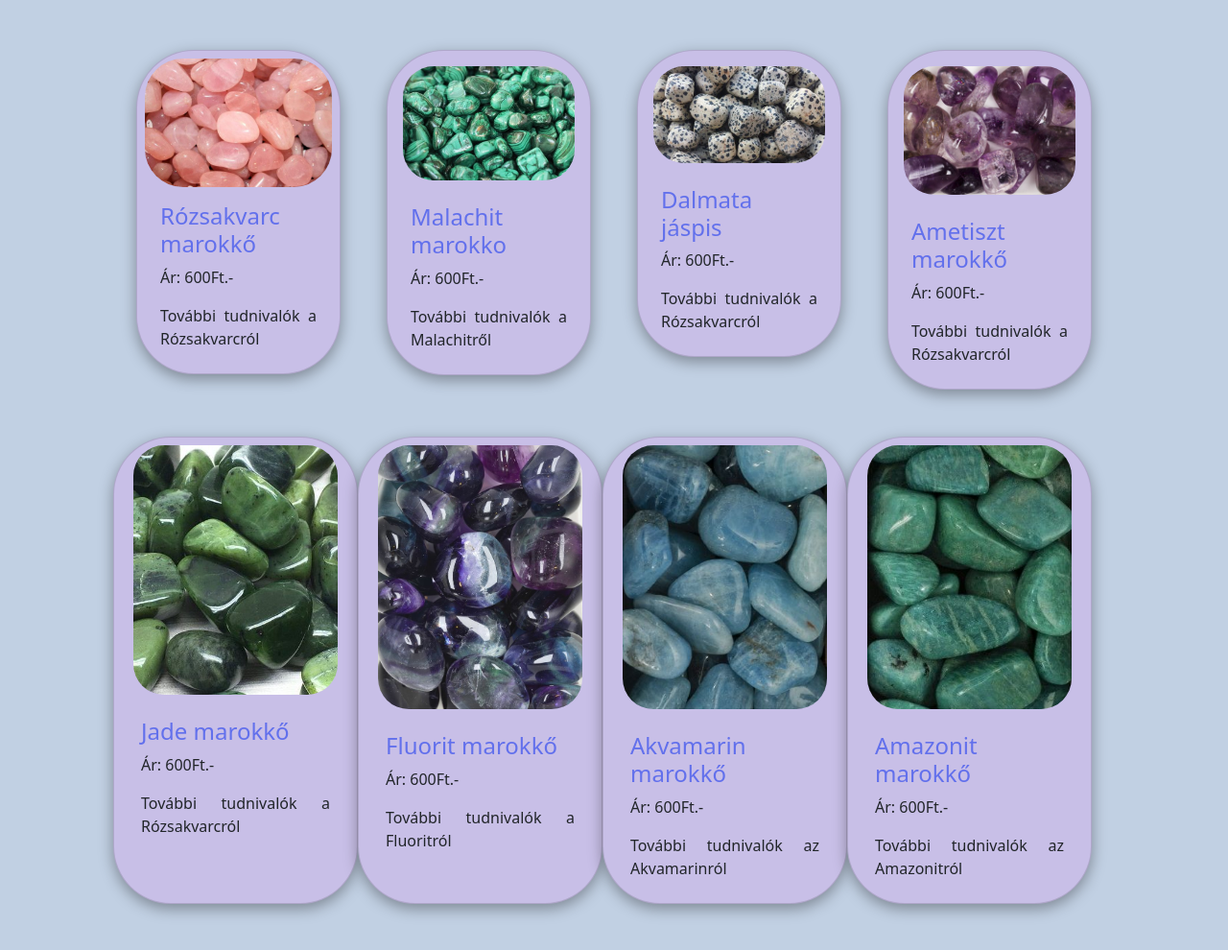
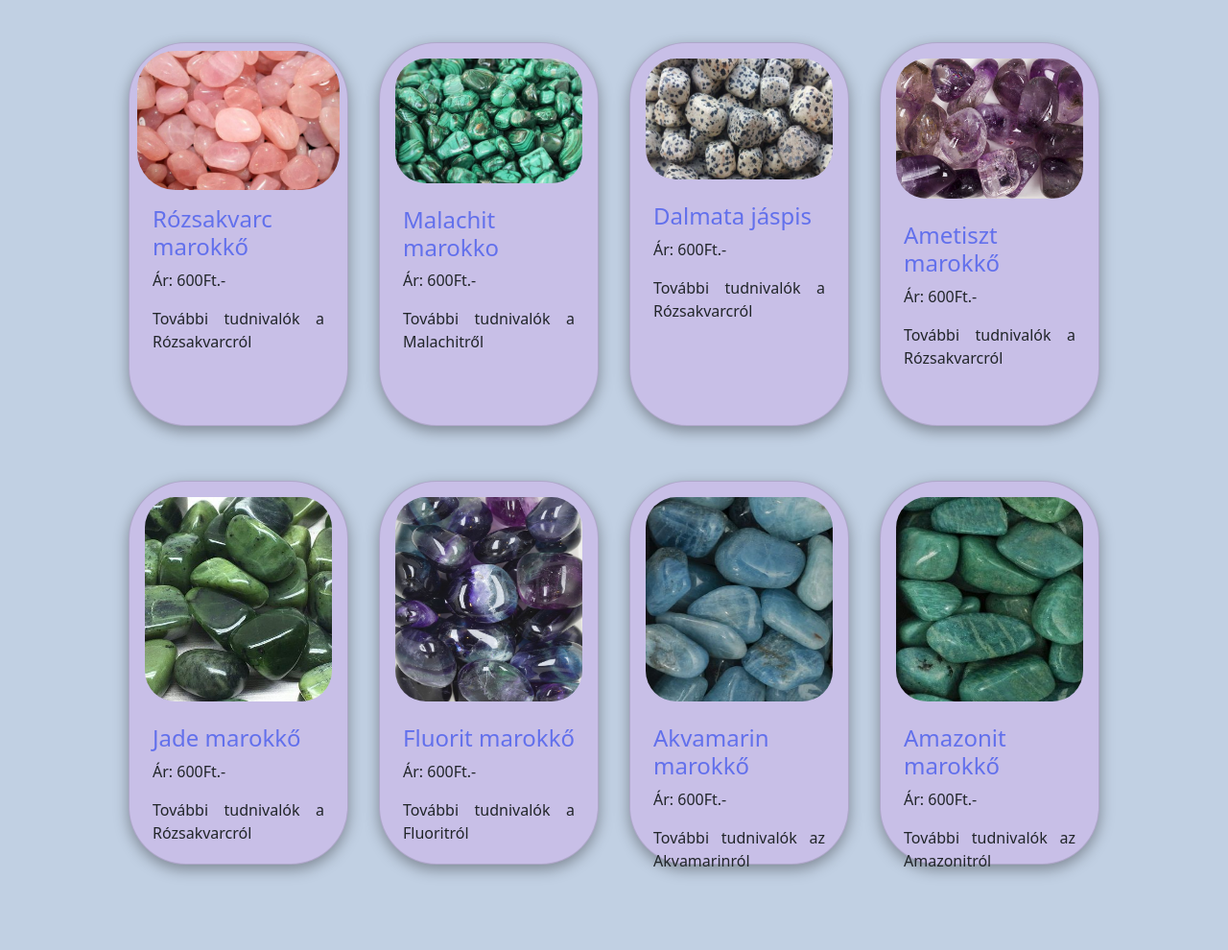
Before and after one commit to Nemethlorin/IKT-projektmunka, a plain HTML site: page marokko.html in a window 1280 px wide. Shown: the part 172-1162 px from the top of the page at 96% size. After the commit the page ends 1137 px from the top, so only its background shows below. Drawn offline with nearby package versions, Linux system fonts and the light colour scheme.

Commit message:
javitas2

```diff
--- a/marokko.html
+++ b/marokko.html
@@ -36,7 +36,7 @@
           </div>
         <div class="p-5">
             <div class="row">
-                <div class="col-12 col-lg-3 p-4">
+                <div class="col-12 col-lg-3 p-3">
                     <div class="card kartya p-2">
                         <img src="kepek/rozsakvarc.marokko.jpg" alt="Rózsakvarc" title="Rózsakvarc" class="card-img-top kepek img-fluid">
                         <div class="card-body">
@@ -46,7 +46,7 @@
                         </div>
                     </div>
                 </div>
-                <div class="col-12 col-lg-3 p-4">
+                <div class="col-12 col-lg-3 p-3">
                     <div class="card kartya p-2">
                         <img src="kepek/malachit.marokko.jpg" alt="Malachit" title="Malachit" class="card-img-top p-2 kepek img-fluid">
                         <div class="card-body">
@@ -56,7 +56,7 @@
                         </div>
                     </div>
                 </div>
-                <div class="col-12 col-lg-3 p-4">
+                <div class="col-12 col-lg-3 p-3">
                     <div class="card kartya p-2">
                         <img src="kepek/dalmatajaspis.marokko.jpg" alt="Dalmata" title="Dalmata" class="card-img-top p-2 kepek img-fluid">
                         <div class="card-body">
@@ -66,13 +66,53 @@
                         </div>
                     </div>
                 </div>
-                <div class="col-12 col-lg-3 p-4">
+                <div class="col-12 col-lg-3 p-3">
                     <div class="card kartya p-2">
                         <img src="kepek/ametiszt.marokko.jpg" alt="Ametiszt" title="Ametiszt" class="card-img-top p-2 kepek img-fluid">
                     <div class="card-body">
                         <h4 class="card-title alcim">Ametiszt marokkő</h4>
                         <p class="card-text">Ár: 600Ft.-</p>
                         <p class="card-text"> További tudnivalók a Rózsakvarcról</p>
+                    </div>
+                    </div>
+                </div>
+                <div class="col-12 col-lg-3 p-3">
+                    <div class="card kartya p-2">
+                        <img src="kepek/jade.marokko.jpg" alt="Jade" title="Jade" class="card-img-top p-2 kepek img-fluid">
+                    <div class="card-body">
+                        <h4 class="card-title alcim">Jade marokkő</h4>
+                        <p class="card-text">Ár: 600Ft.-</p>
+                        <p class="card-text"> További tudnivalók a Rózsakvarcról</p>
+                    </div>
+                    </div>
+                </div>
+                <div class="col-12 col-lg-3 p-3">
+                    <div class="card kartya p-2">
+                        <img src="kepek/fluorit.marokko.jpg" alt="Fluorit" title="Fluorit" class="card-img-top p-2 kepek img-fluid">
+                    <div class="card-body">
+                        <h4 class="card-title alcim">Fluorit marokkő</h4>
+                        <p class="card-text">Ár: 600Ft.-</p>
+                        <p class="card-text"> További tudnivalók a Fluoritról</p>
+                    </div>
+                    </div>
+                </div>
+                <div class="col-12 col-lg-3 p-3">
+                    <div class="card kartya p-2">
+                        <img src="kepek/akvamarin.marokko.jpg" alt="Akvamarin" title="Akvamarin" class="card-img-top p-2 kepek img-fluid">
+                        <div class="card-body">
+                            <h4 class="card-title alcim">Akvamarin marokkő</h4>
+                            <p class="card-text">Ár: 600Ft.-</p>
+                            <p class="card-text"> További tudnivalók az Akvamarinról</p>
+                        </div>
+                    </div>
+                </div>
+                <div class="col-12 col-lg-3 p-3">
+                    <div class="card kartya p-2">
+                        <img src="kepek/amazonite.marokko.jpg" alt="Amazonite" title="Amazonite" class="card-img-top p-2 kepek img-fluid">
+                    <div class="card-body">
+                        <h4 class="card-title alcim">Amazonit marokkő</h4>
+                        <p class="card-text">Ár: 600Ft.-</p>
+                        <p class="card-text"> További tudnivalók az Amazonitról</p>
                     </div>
                     </div>
                 </div>
@@ -111,7 +151,7 @@
                 </div> -->
             </div>
 
-            <div class="row col-12">
+            <!-- <div class="row col-12">
                 <div class="card col-lg-3 kartya">
                     <img src="kepek/jade.marokko.jpg" alt="Jade" title="Jade" class="card-img-top p-2 kepek img-fluid">
                     <div class="card-body">
@@ -143,7 +183,7 @@
                         <p class="card-text">Ár: 600Ft.-</p>
                         <p class="card-text"> További tudnivalók az Amazonitról</p>
                     </div>
-                </div>
+                </div> -->
             </div>
         </div>
     </div>
--- a/style.css
+++ b/style.css
@@ -8,6 +8,7 @@ body {
   border-radius: 45pt;
   box-shadow: rgba(0, 0, 0, 0.35) 0px 5px 15px;
   margin-top: 25px;
+  height: 400px;
 
 }
 
```
